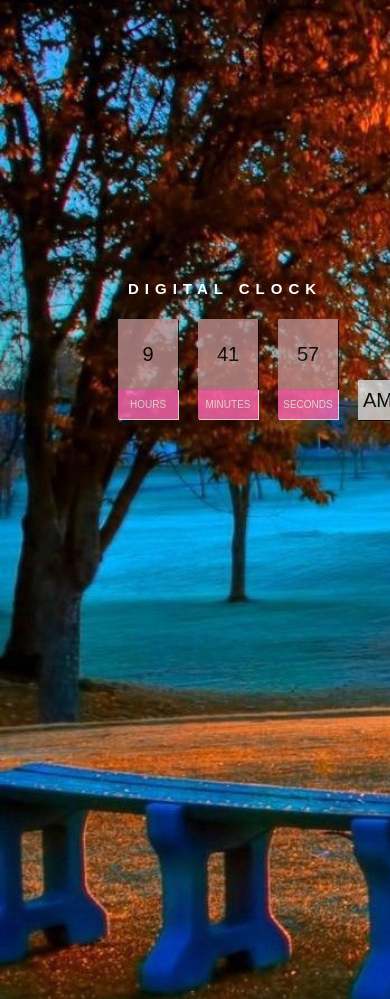
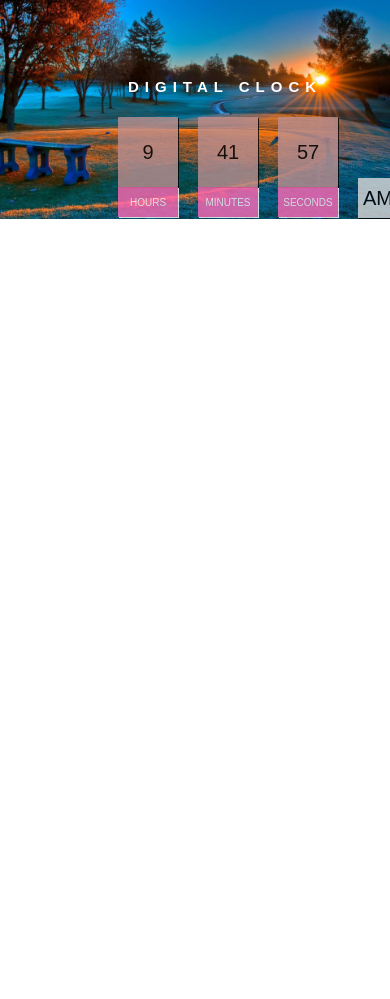
Before and after one commit to madhavi022001/clock, a plain HTML site: page index.html in a window 390 px wide. Shown: the top 999 px of the page. After the commit the page ends 844 px from the top, so only its background shows below. Drawn offline with Linux system fonts and the light colour scheme.

Commit message:
second commite is done

```diff
--- a/css/style.css
+++ b/css/style.css
@@ -61,20 +61,21 @@ h2{
         background-size: cover;
         top: 80px;
         background-repeat: no-repeat;
-        height: 1000px;
-        margin-top: 30px;
+        height: 170px;
+
 
     }
 
     h2{
 
-        margin-top: 200px;
+        margin-top: -10px;
         margin-left: 120px;
         font-size: 15px;
     }
     .clock{
         display: flex;
         margin-left: 100px;
+
     }
     .clock span{
         width: 60px;
```
